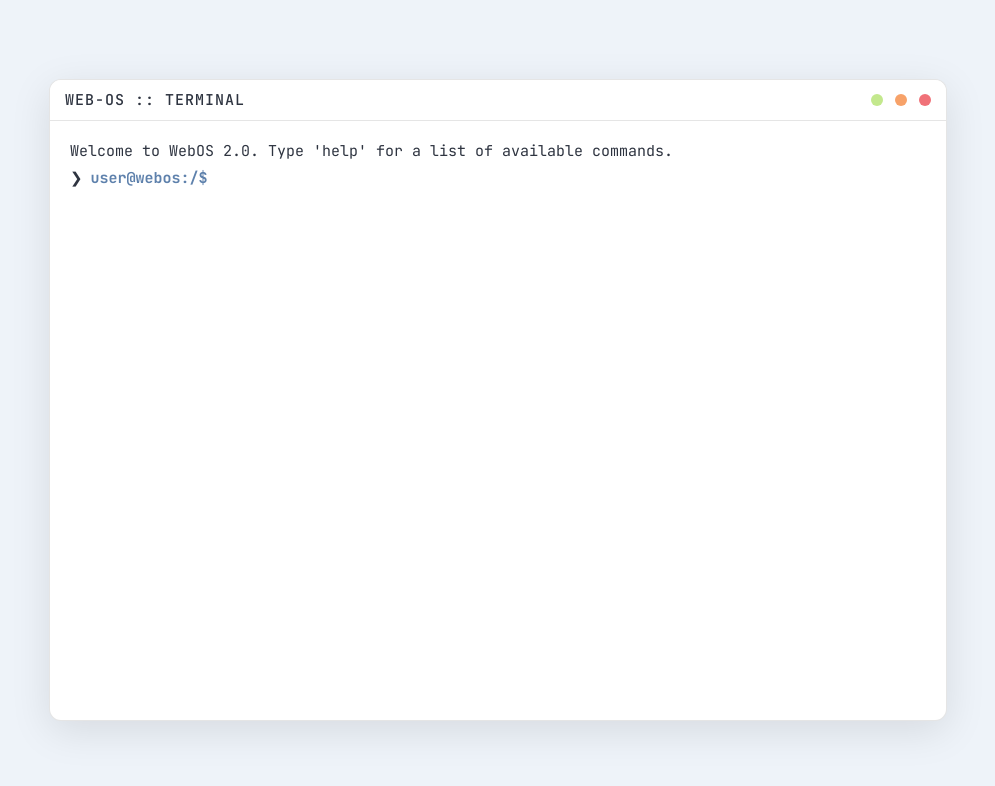
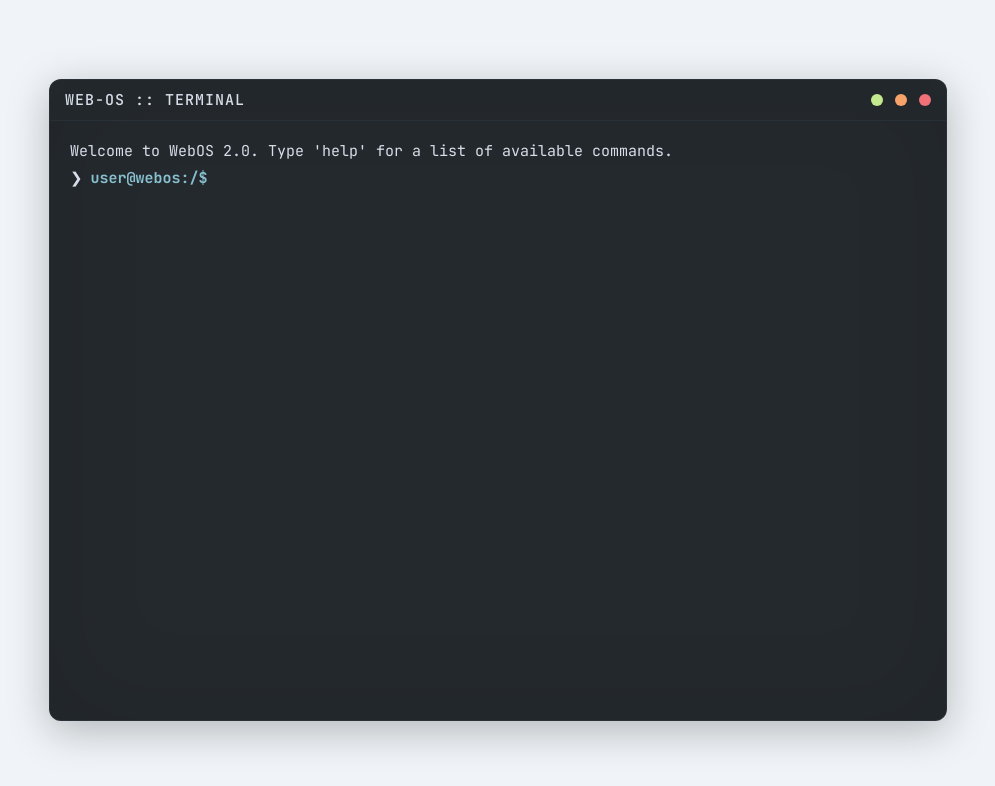
Before and after one commit to Relickw-dev/WebOS-2.0, a plain HTML site: page index.html in a window 1280 px wide. Shown: the whole page, without its empty margins (142-1137 px from the left). Drawn offline with Linux system fonts and the light colour scheme.

Commit message:
add themes

```diff
--- a/index.html
+++ b/index.html
@@ -4,7 +4,7 @@
     <meta charset="UTF-8">
     <meta name="viewport" content="width=device-width, initial-scale=1.0">
     <title>WEB-OS</title>
-    <link rel="stylesheet" href="style.css">
+    <link id="theme-link" rel="stylesheet" href="js/devices/themes/aura-dark.css">
     <link rel="preconnect" href="https://fonts.googleapis.com">
     <link rel="preconnect" href="https://fonts.gstatic.com" crossorigin>
     <link href="https://fonts.googleapis.com/css2?family=JetBrains+Mono:wght@400;500;700&display=swap" rel="stylesheet">
--- a/js/devices/terminal.js
+++ b/js/devices/terminal.js
@@ -7,8 +7,9 @@ const terminal = {
         const output = document.getElementById('terminal-output');
         const input = document.getElementById('terminal-input');
         const promptSpan = document.getElementById('prompt');
+        const themeLink = document.getElementById('theme-link'); // NOU
 
-        if (!output || !input || !promptSpan) {
+        if (!output || !input || !promptSpan || !themeLink) { // MODIFICARE
             logger.error('Terminal elements not found.');
             return;
         }
@@ -36,6 +37,12 @@ const terminal = {
             input.value = value;
             input.focus();
             input.setSelectionRange(value.length, value.length);
+        });
+
+        // NOU: Listener pentru schimbarea temei
+        eventBus.on('terminal.set_theme', ({ path }) => {
+            themeLink.href = path;
+            logger.info(`Terminal theme changed to ${path}`);
         });
 
         // Listener `keydown` actualizat pentru a gestiona mai multe taste
--- /dev/null
+++ b/js/devices/themes/aura-dark.css
@@ -0,0 +1,205 @@
+/* --- File: style.css - Tema modernă "Aura" --- */
+
+/* --- Import Fontă și Variabile de Culoare --- */
+@import url('https://fonts.googleapis.com/css2?family=JetBrains+Mono:wght@400;500;700&display=swap');
+
+:root {
+    /* Paletă de culori soft și moderne */
+    --background-color: #f0f4f8;
+    --terminal-bg: #24292e;
+    --text-color: #d8dee9;
+    --prompt-color: #88c0d0;
+    --border-color: rgba(67, 83, 102, 0.2);
+    --header-bg: rgba(36, 41, 46, 0.8);
+
+    --caret-color: #ffffff;
+    --caret-shadow: rgba(255, 255, 255, 0.3);
+
+    --btn-color-close: #f07178;
+    --btn-color-maximize: #f7a269;
+    --btn-color-minimize: #c3e88d;
+
+    --scrollbar-thumb: #526372;
+    --scrollbar-track: #24292e;
+}
+
+@keyframes fadeIn {
+    from { opacity: 0; transform: translateY(5px); }
+    to { opacity: 1; transform: translateY(0); }
+}
+
+/* --- Stiluri Generale --- */
+body {
+    background-color: var(--background-color);
+    color: var(--text-color);
+    font-family: 'JetBrains Mono', monospace;
+    font-size: 15px;
+    margin: 0;
+    display: flex;
+    justify-content: center;
+    align-items: center;
+    height: 100vh;
+}
+
+/* --- Containerul Principal (Fereastra Terminalului) --- */
+#container {
+    width: 70vw;
+    height: 80vh;
+    background-color: var(--terminal-bg);
+    border-radius: 12px;
+    box-shadow: 0 10px 40px rgba(0,0,0,0.25), inset 0 0 100px rgba(0,0,0,0.1);
+    display: flex;
+    flex-direction: column;
+    overflow: hidden;
+    position: relative;
+    border: 1px solid var(--border-color);
+    transition: box-shadow 0.3s ease, border-color 0.3s ease;
+}
+
+#container:focus-within {
+    box-shadow: 0 10px 50px rgba(0,0,0,0.35), inset 0 0 120px rgba(0,0,0,0.15);
+    border-color: rgba(136, 192, 208, 0.5);
+}
+
+/* --- Antetul Terminalului (Header) --- */
+.terminal-header {
+    background: var(--header-bg);
+    backdrop-filter: blur(10px);
+    padding: 10px 15px;
+    display: flex;
+    align-items: center;
+    justify-content: space-between;
+    border-bottom: 1px solid var(--border-color);
+    user-select: none;
+}
+
+.title {
+    color: var(--text-color);
+    font-weight: 500;
+    letter-spacing: 1px;
+    text-transform: uppercase;
+}
+
+.buttons {
+    display: flex;
+    gap: 12px;
+}
+
+.btn {
+    width: 12px;
+    height: 12px;
+    border-radius: 50%;
+    cursor: pointer;
+    border: none;
+    transition: transform 0.2s ease, box-shadow 0.2s ease;
+}
+
+.btn.minimize { background-color: var(--btn-color-minimize); }
+.btn.maximize { background-color: var(--btn-color-maximize); }
+.btn.close { background-color: var(--btn-color-close); }
+
+.btn:hover {
+    transform: scale(1.1);
+}
+
+.btn:hover.close { box-shadow: 0 0 8px var(--btn-color-close); }
+.btn:hover.maximize { box-shadow: 0 0 8px var(--btn-color-maximize); }
+.btn:hover.minimize { box-shadow: 0 0 8px var(--btn-color-minimize); }
+
+.btn::before { content: none; }
+
+/* --- Corpul Terminalului --- */
+#terminal {
+    flex-grow: 1;
+    overflow-y: auto;
+    padding: 20px;
+    scrollbar-width: thin;
+    scrollbar-color: var(--scrollbar-thumb) var(--scrollbar-track);
+}
+
+#terminal::-webkit-scrollbar { width: 8px; }
+#terminal::-webkit-scrollbar-track { background: var(--scrollbar-track); }
+#terminal::-webkit-scrollbar-thumb {
+    background-color: var(--scrollbar-thumb);
+    border-radius: 4px;
+}
+
+#terminal-output {
+    white-space: pre-wrap;
+    word-wrap: break-word;
+}
+
+.prompt-line {
+    display: flex;
+    align-items: baseline;
+    white-space: nowrap;
+}
+
+#prompt {
+    color: var(--prompt-color);
+    margin-right: 8px;
+    font-weight: bold;
+    display: flex;
+    align-items: center;
+}
+
+#prompt::before {
+    content: '❯';
+    color: var(--text-color);
+    margin-right: 8px;
+    font-weight: 500;
+}
+
+/* --- Linia de Comandă și Cursorul Animat --- */
+#current-line {
+    position: relative;
+    padding-top: 5px;
+}
+
+#terminal-input {
+    background: transparent;
+    border: none;
+    outline: none;
+    color: var(--text-color);
+    font-family: inherit;
+    font-size: inherit;
+    width: 100%;
+    padding: 0;
+}
+
+@keyframes blink {
+    50% { opacity: 0; }
+}
+
+.caret {
+    display: inline-block;
+    width: 8px;
+    height: 1.1em;
+    background-color: var(--caret-color);
+    border-radius: 2px;
+    animation: blink 1.1s step-end infinite;
+    margin-left: 2px;
+    box-shadow: 0 0 8px var(--caret-shadow);
+}
+
+#container:not(:focus-within) .caret {
+    animation: none;
+    background-color: transparent;
+    box-shadow: none;
+}
+
+/* --- Stiluri Utilitare --- */
+.error {
+    color: #ff6188;
+}
+
+.new-line-anim {
+    animation: fadeIn 0.3s ease-in;
+}
+
+.grep-highlight {
+    background-color: rgba(136, 192, 208, 0.2);
+    color: #fff;
+    padding: 2px 4px;
+    border-radius: 2px;
+}
--- a/js/shell/shell.js
+++ b/js/shell/shell.js
@@ -175,6 +175,7 @@ async function handleInput({ value }) {
             return;
         }
 
+
         // --- Blocul "if (commandName === 'history')" a fost ȘTERS de aici ---
 
         const pipeline = parsePipeline(commandString);
```
Also changed, not shown: js/devices/themes/aura-light.css (renamed from style.css).
